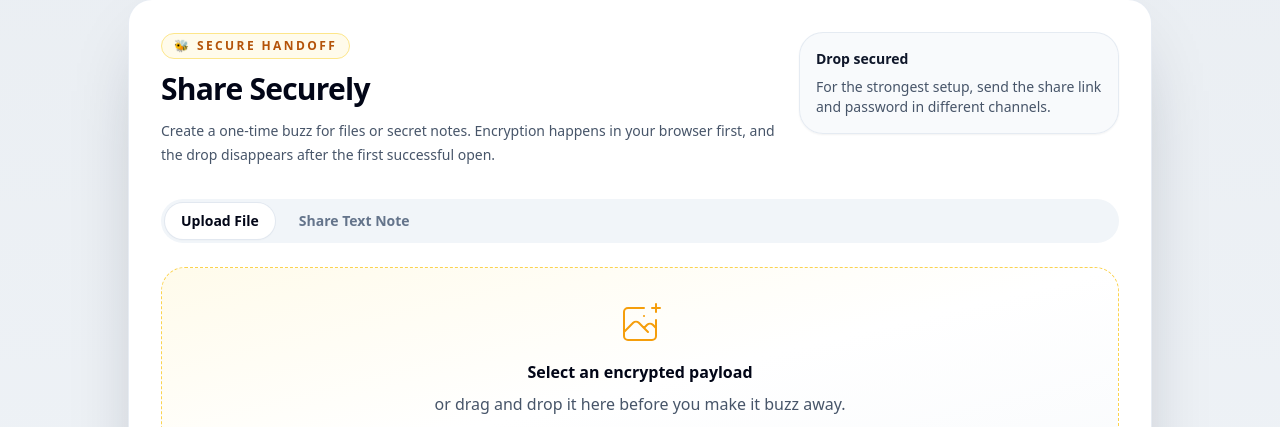
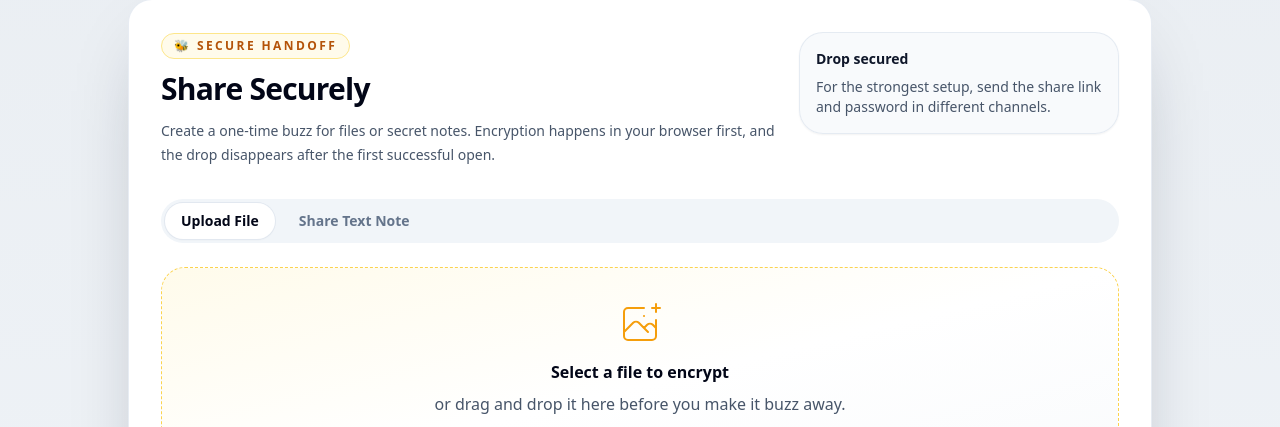
Before and after one commit to luprzybyl/buzzdrop, a Flask app: template templates/index.html in a window 1280 px wide. Shown: the part 122-549 px from the top of the page. Run offline with Flask 3, Linux system fonts and the light colour scheme; the template is opened without the code that fills it, so the values that code supplies are empty; the visitor is signed in with stand-in values (Sample User, id 1).

Commit message:
Update label text for file selection
Co-authored-by: Copilot Autofix powered by AI <175728472+Copilot@users.noreply.github.com>

```diff
--- a/templates/index.html
+++ b/templates/index.html
@@ -38,7 +38,7 @@
                         </svg>
                         <div class="text-slate-600">
                             <label for="file" class="relative cursor-pointer rounded-md font-semibold text-slate-950 hover:text-amber-600 focus-within:outline-none focus-within:ring-2 focus-within:ring-amber-300 focus-within:ring-offset-2">
-                                <span>Select an encrypted payload</span>
+                                <span>Select a file to encrypt</span>
                                 <input id="file" name="file" type="file" class="sr-only" required>
                             </label>
                             <p class="mt-2">or drag and drop it here before you make it buzz away.</p>
```
